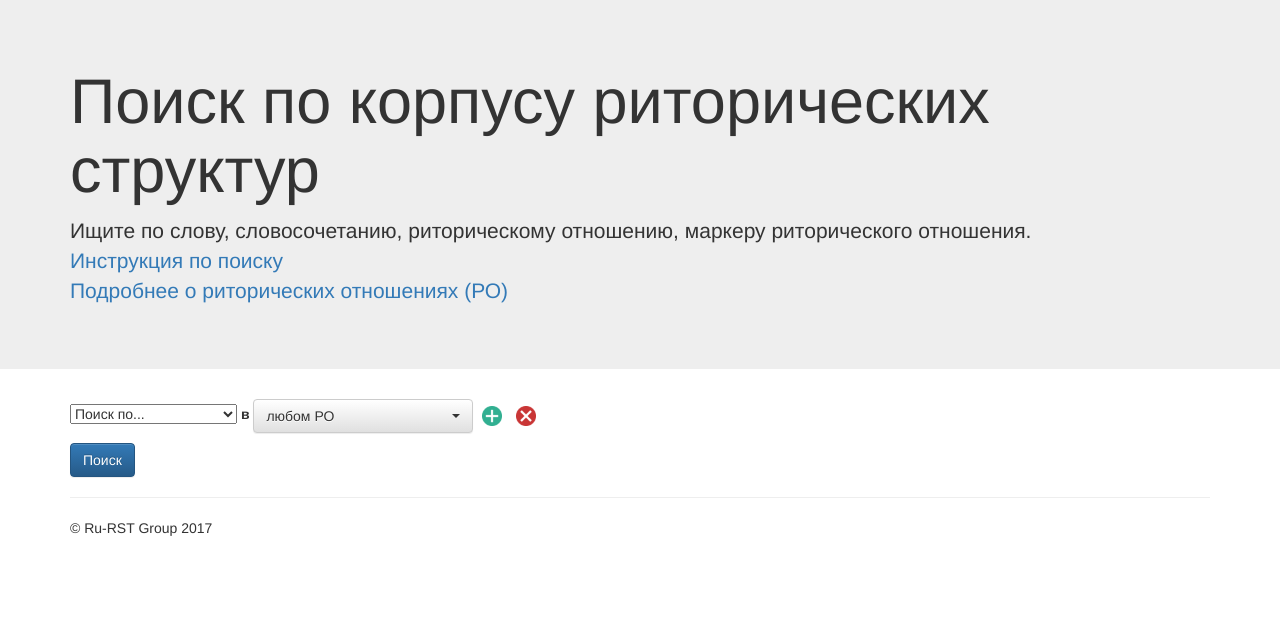
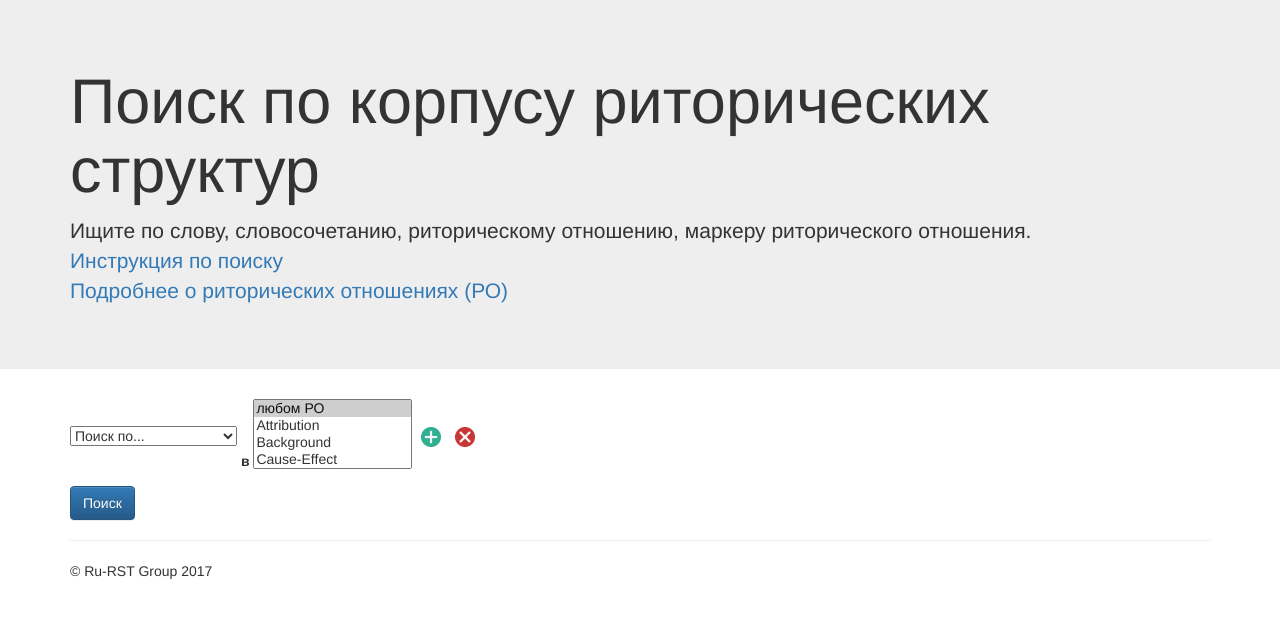
Before and after one commit to IraPS/Ru-RST-corpus, a Flask app: page /search.html in a window 1280 px wide. Shown: the part 51-669 px from the top of the page. Run offline with Flask 2, Linux system fonts and the light colour scheme; some libraries are stand-ins or nearby versions.

Commit message:
Update search.html

```diff
--- a/backend/templates/search.html
+++ b/backend/templates/search.html
@@ -16,7 +16,7 @@
 	<input type="hidden" id="data" name="data"></input>
 </form>
 <form class="form-inline" id="searchform">
-	<div class="block">
+	<div class="block" style="display:none;">
 		<select class="selectSearchOpt">
 			<option value="" selected>Поиск по...</option>
 			<option value="word">Поиск по словоформе</option>
@@ -24,10 +24,11 @@
 			<option value="pos">Поиск по части речи</option>
 			<option value="marker">Поиск по маркеру РО</option>
 		</select>
-	<div class="placeForSearch" style="display:inline;"></div>
+		<div class="searchOption" style="display:inline;"></div>
+		<div class="placeForSearch" style="display:inline;">
 			<div class="form-group">
 				<label for="sel1">в</label>
-  <select class="selectpicker" data-dropup-auto multiple>
+				<select class="multselect_ro" data-dropup-auto multiple>
 					<option value="any" selected>любом РО</option>
 					<option value="attribution">Attribution</option>
 					<option value="background">Background</option>
@@ -50,6 +51,7 @@
 			</div>
 			<a href="#" class="add"><img src="/static/img/plus_green.png" style="display: inline-block;height:30px;padding:5px;" alt="add more" class="img-responsive"/></a>
 			<a href="#" class="closeimg"><img src="/static/img/close_red.png" style="display: inline-block;height:30px;padding:5px;" alt="delete" class="img-responsive"/></a>
+		</div>
 		<p />
 	</div>
 	<button type="submit" class="submit btn btn-primary">Поиск</button>
```
Lines whose indentation alone changed are shown as unchanged.
